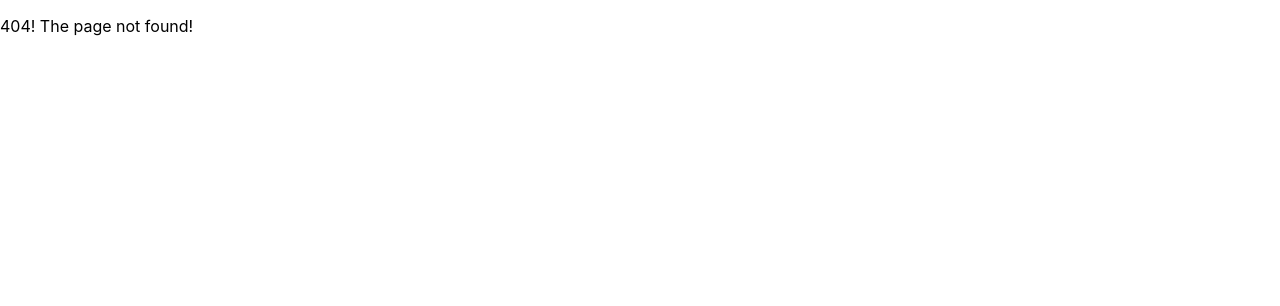
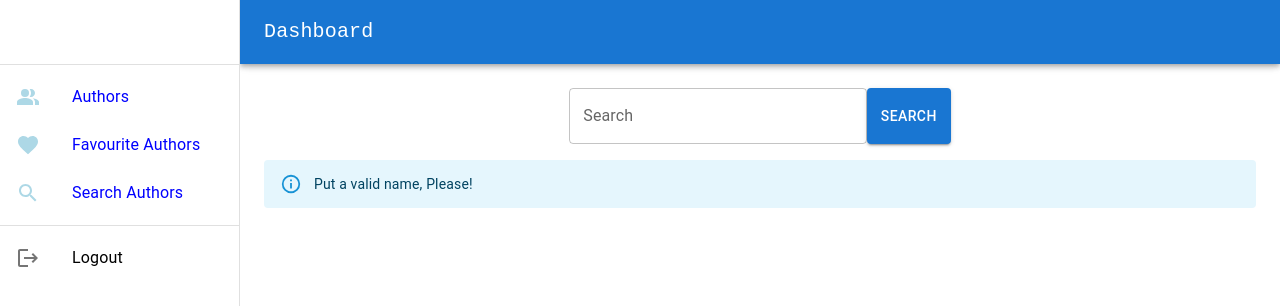
Before and after one commit to Pranta07/author-list-client, a React (Create React App) app: page /search in a window 1280 px wide. Before the commit this address had no page. Shown: the top 306 px of the page. Built offline with nearby package versions, Linux system fonts and the light colour scheme; the HTML template or start-up script is replaced by a standard one.

Commit message:
search Author page done

```diff
--- a/src/App.js
+++ b/src/App.js
@@ -4,6 +4,8 @@ import Dashboard from "./Pages/Dashboard/Dashboard/Dashboard";
 import NotFound from "./Pages/NotFound/NotFound";
 import Author from "./Pages/Dashboard/Author/Author";
 import FavAuthor from "./Pages/Dashboard/FavAuthor/FavAuthor";
+import SearchAuthors from "./Pages/Dashboard/SearchAuthors/SearchAuthors";
+
 function App() {
     return (
         <Router>
@@ -12,6 +14,7 @@ function App() {
                     <Route path="/" element={<Author />}></Route>
                     <Route path="author" element={<Author />}></Route>
                     <Route path="favorite" element={<FavAuthor />}></Route>
+                    <Route path="search" element={<SearchAuthors />}></Route>
                 </Route>
                 <Route path="*" element={<NotFound />} />
             </Routes>
--- /dev/null
+++ b/src/Pages/Dashboard/SearchAuthors/SearchAuthors.js
@@ -0,0 +1,157 @@
+import React, { useState } from "react";
+import {
+    Box,
+    Button,
+    TextField,
+    Typography,
+    Link,
+    Grid,
+    CircularProgress,
+    Alert,
+} from "@mui/material";
+
+const SearchAuthors = () => {
+    const [searchedAuthors, setSearchdAuthors] = useState([]);
+    const [loading, setLoading] = useState(false);
+
+    const handleChange = (e) => {
+        setLoading(true);
+        // console.log(e.target.value);
+        const searchedText = e.target.value;
+        fetch(`https://api.quotable.io/search/authors?query=${searchedText}`)
+            .then((res) => res.json())
+            .then((data) => setSearchdAuthors(data.results || []))
+            .finally(() => setLoading(false));
+    };
+
+    return (
+        <>
+            <Box
+                sx={{
+                    display: "flex",
+                    justifyContent: "center",
+                    marginBottom: 2,
+                }}
+            >
+                <TextField
+                    onChange={handleChange}
+                    label="Search"
+                    type="text"
+                    sx={{
+                        width: {
+                            xs: "80%",
+                            sm: "50%",
+                            md: "30%",
+                        },
+                    }}
+                />
+                <Button variant="contained" style={{ padding: "14px" }}>
+                    Search
+                </Button>
+            </Box>
+
+            {!loading && searchedAuthors.length === 0 && (
+                <Alert severity="info">Put a valid name, Please!</Alert>
+            )}
+
+            {loading ? (
+                <Box
+                    sx={{
+                        width: "100%",
+                        display: "flex",
+                        justifyContent: "center",
+                        marginTop: 2,
+                    }}
+                >
+                    <CircularProgress />
+                </Box>
+            ) : (
+                <Box
+                    sx={{
+                        padding: {
+                            xs: 1,
+                            sm: 2,
+                            md: 3,
+                        },
+                    }}
+                >
+                    <Grid
+                        container
+                        spacing={{ xs: 2, md: 3 }}
+                        columns={{ xs: 4, sm: 8, md: 12 }}
+                    >
+                        {searchedAuthors?.map((author) => (
+                            <Grid item xs={4} sm={8} md={6} key={author._id}>
+                                <Box
+                                    key={author._id}
+                                    sx={{
+                                        borderRadius: "5px",
+                                        boxShadow: 2,
+                                        padding: 2,
+                                        height: "100%",
+                                        backgroundColor: "#fcfbfa",
+                                    }}
+                                >
+                                    <Typography
+                                        paragraph
+                                        sx={{ fontFamily: "monospace" }}
+                                    >
+                                        <span
+                                            style={{
+                                                fontWeight: "bold",
+                                                color: "blueviolet",
+                                            }}
+                                        >
+                                            Name:{" "}
+                                        </span>
+                                        <span style={{ fontWeight: 600 }}>
+                                            {author.name}
+                                        </span>
+                                    </Typography>
+                                    <Typography
+                                        paragraph
+                                        sx={{
+                                            fontFamily: "monospace",
+                                            letterSpacing: 0,
+                                        }}
+                                    >
+                                        <span
+                                            style={{
+                                                fontWeight: "bold",
+                                                color: "blueviolet",
+                                            }}
+                                        >
+                                            Bio:{" "}
+                                        </span>
+                                        <small>{author.bio}</small>
+                                    </Typography>
+                                    <Typography
+                                        sx={{ fontFamily: "monospace" }}
+                                    >
+                                        <span
+                                            style={{
+                                                fontWeight: "bold",
+                                                color: "blueviolet",
+                                            }}
+                                        >
+                                            Link:{" "}
+                                        </span>
+                                        <Link
+                                            href={author.link}
+                                            target="_blank"
+                                            underline="hover"
+                                        >
+                                            wiki/{author.name}
+                                        </Link>
+                                    </Typography>
+                                </Box>
+                            </Grid>
+                        ))}
+                    </Grid>
+                </Box>
+            )}
+        </>
+    );
+};
+
+export default SearchAuthors;
```
